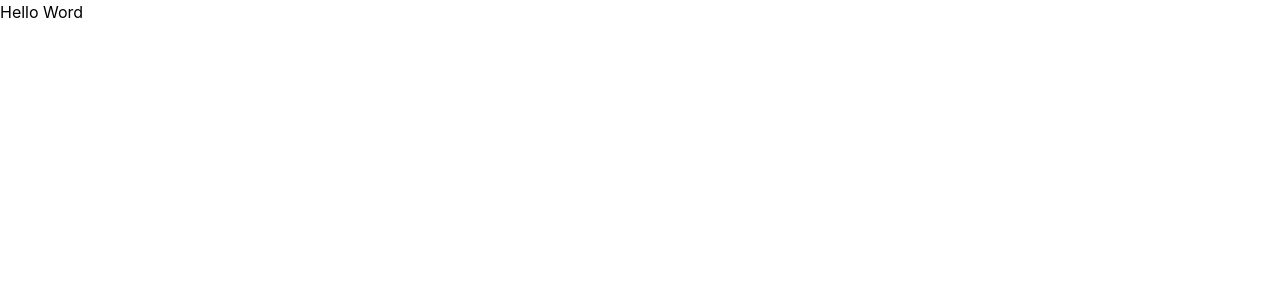
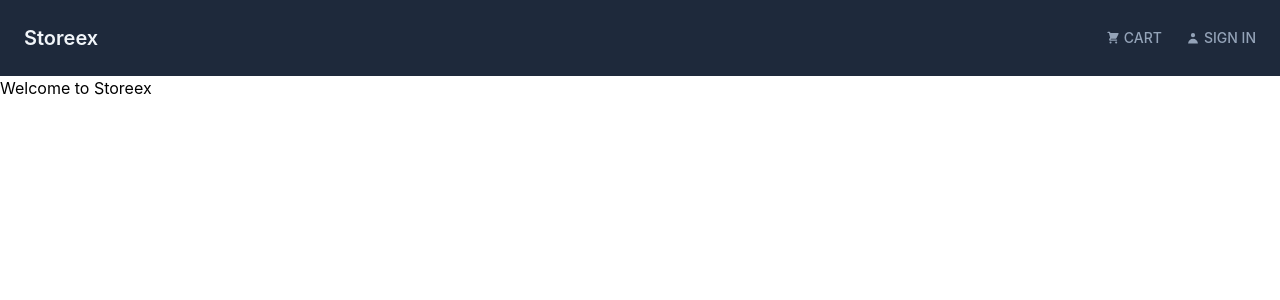
Before and after one commit to Mahmoud2227/storeex, a React (Create React App) app in the folder client/: page / in a window 1280 px wide. Before the commit this address had no page. Shown: the top 300 px of the page. Built offline with nearby package versions, Linux system fonts and the light colour scheme; the HTML template or start-up script is replaced by a standard one.

Commit message:
Add Header component

```diff
--- a/client/src/App.tsx
+++ b/client/src/App.tsx
@@ -1,12 +1,14 @@
 import {BrowserRouter, Route, Routes} from "react-router-dom";
+import Header from "./components/Header";
 
 const App = () => {
 	return (
 		<BrowserRouter>
-			<div className=''>
-				Hello Word
-				<Routes></Routes>
-			</div>
+			<Header />
+			<main className="container mx-auto">
+				<h1>Welcome to Storeex</h1>
+			</main>
+			<Routes></Routes>
 		</BrowserRouter>
 	);
 };
--- /dev/null
+++ b/client/src/components/Header.tsx
@@ -0,0 +1,28 @@
+import React from "react";
+import {Link} from "react-router-dom";
+import {HiShoppingCart, HiUser} from "react-icons/hi";
+
+const Header = () => {
+	return (
+		<header className='w-full p-6 bg-slate-800'>
+			<nav className='container mx-auto flex justify-between items-center'>
+				<Link to='/' className='text-slate-100 text-xl font-semibold'>
+					Storeex
+				</Link>
+				<ul className='flex items-center gap-6 font-medium text-slate-400 text-sm'>
+					<li className='hover:text-slate-100'>
+						<Link to='/cart'  className="flex gap-1 items-center">
+							<HiShoppingCart />
+							CART
+						</Link>
+					</li>
+					<li className='hover:text-slate-100 flex'>
+						<Link to='/login' className="flex gap-1 items-center"><HiUser/>SIGN IN</Link>
+					</li>
+				</ul>
+			</nav>
+		</header>
+	);
+};
+
+export default Header;
```
Also changed, not shown: client/src/logo.svg (deleted).
